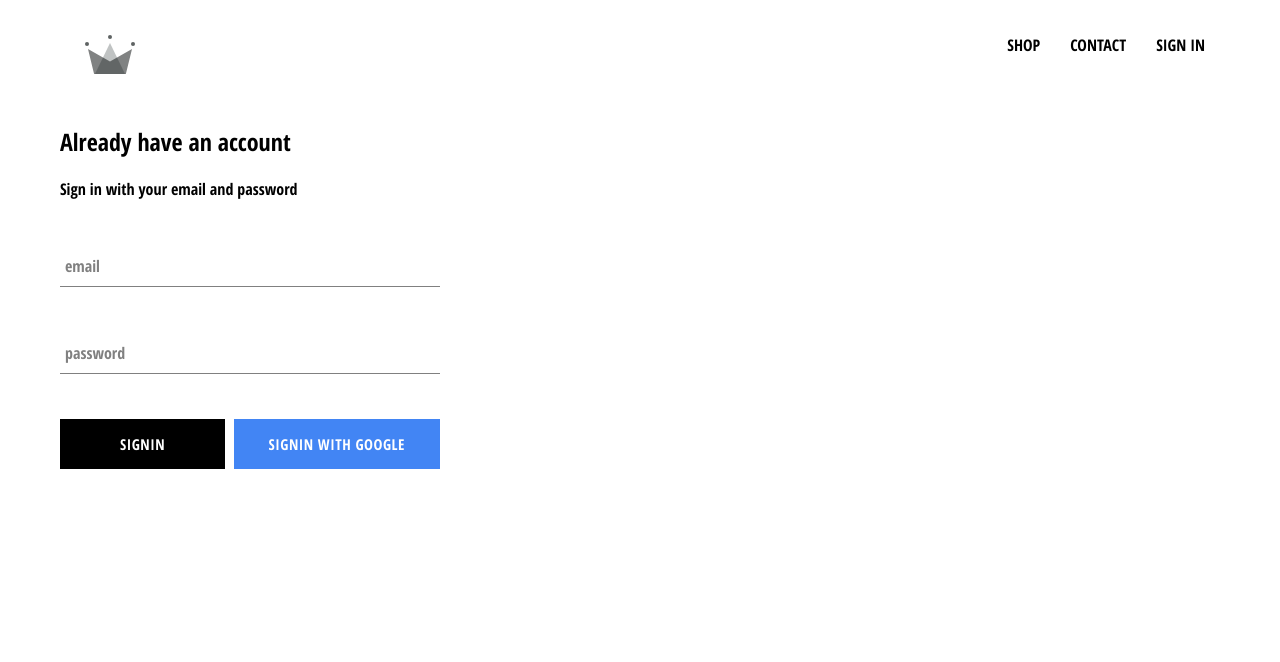
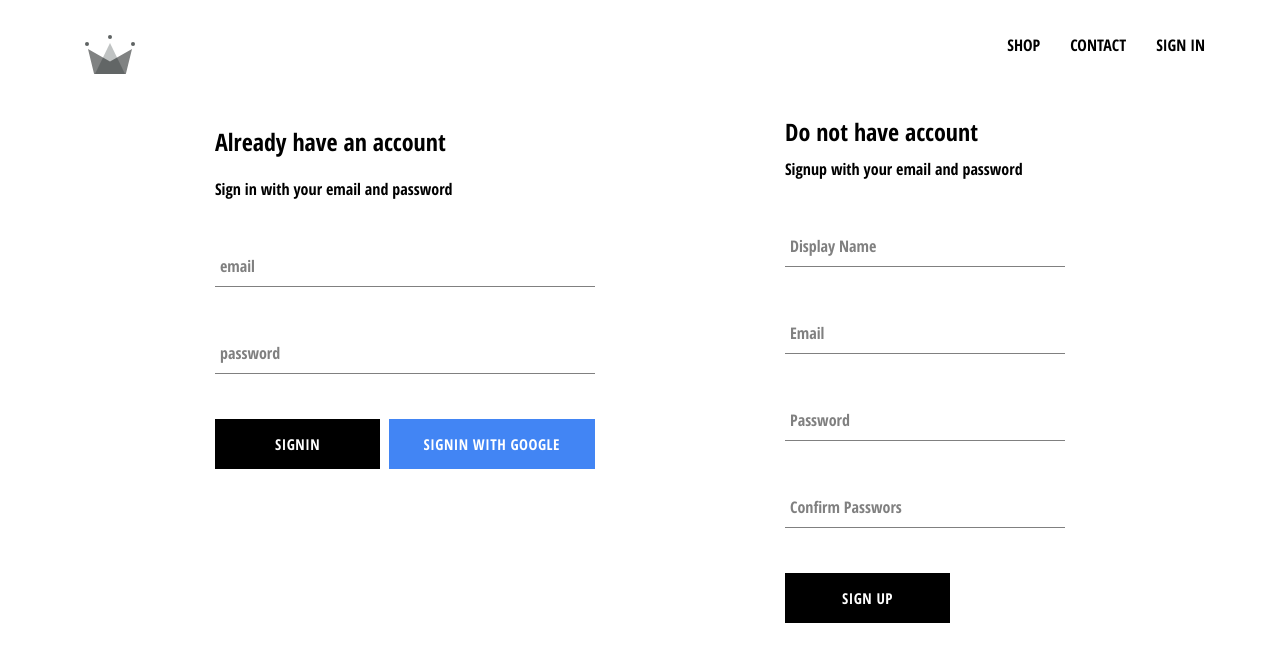
Before and after one commit to skthakur1122/Ecommerse, a React (Create React App) app: page /signin in a window 1280 px wide. Shown: the top 662 px of the page. Built offline with nearby package versions, Linux system fonts and the light colour scheme; no server answers.

Commit message:
impliment firebase utils, included with user authontication

```diff
--- a/src/App.js
+++ b/src/App.js
@@ -1,4 +1,5 @@
 //import logo from './logo.svg';
+
 import React from 'react';
 import './App.css';
 //import './pages/homepage/homepage.style.scss';
@@ -8,7 +9,8 @@
 import ShopPage  from './pages/Shop/shop.component.jsx';
 import Header from './components/header/header.component';
 import SignInAndSignUpPage from './pages/sign-in-and-sign-up/sign-in-and-sign-up';
-import { auth} from './firebase/firebase.utils';
+//import auth from './firebase/firebase.utils';
+ import {createUserProfileDocument, auth} from './firebase/firebase.utils';
 
 
 // const HatsPage = () => (
@@ -31,10 +33,76 @@
  unsubscribeFromAuth=null;
 
 
+//  componentDidMount (){
+//  this.unsubscribeFromAuth=auth.onAuthStateChanged   (async user => {
+
+//   if (userAuth) {
+//     const userRef = await  createUserProfileDocument(userAuth);
+
+//     userRef.onSnapshot(snapShot => {
+//       this.setState({
+//         currentUser: {
+//           id: snapShot.id,
+//           ...snapShot.data()
+//         }
+//       });
+
+//       console.log(this.state);
+//     });
+//   }
+
+// this.setState({currentUser: userAuth  });
+// console.log(user);
+
+
+//  });
+//  }
+//  componentWillUnmount(){
+//    this.unsubscribeFromAuth();
+//  }
+
+
+
+// render(){
+//   return (
+//     <div >
+//     <Header currentUser={this.state.currentUser} />
+//     <Switch>
+//     <Route exact path='/' component={HomePage} />
+//     <Route  path='/Shop' component={ShopPage} />
+//     <Route  path='/signin' component={SignInAndSignUpPage} />
+//     </Switch>
+
+
+
+//     </div>
+//   );
+// }
+
+
+// }
 componentDidMount (){
- this.unsubscribeFromAuth=auth.onAuthStateChanged   (user => {
-this.setState({currentUser: user });
-console.log(user);
+  this.unsubscribeFromAuth=auth.onAuthStateChanged   (async userAuth => {
+
+   if (userAuth) {
+     const userRef = await  createUserProfileDocument(userAuth);
+
+     userRef.onSnapshot(snapShot => {
+       this.setState({
+         currentUser: {
+           id: snapShot.id,
+           ...snapShot.data()
+         }
+       });
+       console.log(this.state);
+
+
+     });
+
+   }
+
+ this.setState({currentUser: userAuth  });
+ //c onsole.log(user);
 
 
   });
--- /dev/null
+++ b/src/components/sign-up/sign-up.component.jsx
@@ -0,0 +1,140 @@
+import React from 'react';
+import './sign-up.style.scss';
+ import FormInput from '../form-input/form-input.component';
+ import CustomButton from '../custom-button/custom-button.component';
+  import {auth, createUserProfileDocument} from '../../firebase/firebase.utils';
+//import { c } from 'tar';
+
+
+  class SignUp extends React.Component {
+  constructor (){
+   super();
+
+   this.state = {
+       displayName:'',
+       email:'',
+       password:'',
+       confirmPassword:''
+   };
+ }
+
+//  handleSubmit = async event => {
+//  event.preventDeafault();
+//  const{displayName, email, password, confirmPassword} = this.state;
+//  if(password !==  confirmPassword  ) {
+//    alert("password don't match");
+//    return;
+//  }
+//  try{
+//      const {user} = await auth.createUserWithEmailAndPassword(email,password);
+
+//      createUserProfileDocument(user,{displayName});
+//      this.setState({
+//         displayName:'',
+//         email:'',
+//         password:'',
+//         confirmPassword:''
+
+
+//      });
+
+//  } catch (error){
+//      console.error(error);
+
+
+//  }
+
+
+//  };
+//  handleChange = event => {
+//   const {name,value} = event.target;
+
+//   this.setState({[name]: value});
+
+//  }
+handleSubmit = async event => {
+  event.preventDefault();
+
+  const { displayName, email, password, confirmPassword } = this.state;
+
+  if (password !== confirmPassword) {
+    alert("passwords don't match");
+    return;
+  }
+
+  try {
+    const { user } = await auth.createUserWithEmailAndPassword(
+      email,
+      password
+    );
+
+    await createUserProfileDocument(user, { displayName });
+
+    this.setState({
+      displayName: '',
+      email: '',
+      password: '',
+      confirmPassword: ''
+    });
+  } catch (error) {
+    console.error(error);
+  }
+};
+
+handleChange = event => {
+  const { name, value } = event.target;
+
+  this.setState({ [name]: value });
+};
+
+
+  render (){
+      const{displayName,email,password, confirmPassword} = this.state;
+
+    return(
+        <div className='sign-up'>
+        <h2 className='title'> Do not have account </h2>
+        <span>Signup with your email and password</span>
+        <form className='sign-up-form' onSubmit={this.handleSubmit}>
+        <FormInput
+        type='text'
+        name='displayName'
+        value={displayName}
+        onChange={this.handleChange}
+        label='Display Name'
+        required
+        />
+        <FormInput
+        type='email '
+        name='email'
+        value={email}
+        onChange={this.handleChange}
+        label='Email'
+        required
+        />
+        <FormInput
+        type='password'
+        name='password'
+        value={password}
+        onChange={this.handleChange}
+        label='Password'
+        required
+        />
+        <FormInput
+        type='password'
+        name='confirmPassword'
+        value={confirmPassword}
+        onChange={this.handleChange}
+        label='Confirm Passwors'
+        required
+        />
+
+        <CustomButton type='submit'>SIGN UP</CustomButton>
+        </form>
+        </div>
+    );
+
+  }
+}
+
+export default SignUp;
--- /dev/null
+++ b/src/components/sign-up/sign-up.style.scss
@@ -0,0 +1,11 @@
+.sign-up{
+
+    display: flex;
+    flex-direction: column;
+    width: 280px;
+
+    .title{
+
+        margin: 10px 0;
+    }
+}
--- a/src/firebase/firebase.utils.js
+++ b/src/firebase/firebase.utils.js
@@ -15,6 +15,32 @@
 
 };
 
+export const createUserProfileDocument = async (userAuth, additionalData) => {
+    if (!userAuth) return;
+
+    const userRef = firestore.doc(`user/${userAuth.uid}`);
+
+    const snapShot = await userRef.get();
+
+    if (!snapShot.exists) {
+      const { displayName, email } = userAuth;
+      const createdAt = new Date();
+      try {
+        await userRef.set({
+          displayName,
+          email,
+          createdAt,
+          ...additionalData
+        });
+      } catch (error) {
+        console.log('error creating user', error.message);
+      }
+    }
+
+    return userRef;
+  };
+
+
 firebase.initializeApp(config);
 
 export const auth = firebase.auth();
--- a/src/pages/sign-in-and-sign-up/sign-in-and-sign-up.jsx
+++ b/src/pages/sign-in-and-sign-up/sign-in-and-sign-up.jsx
@@ -1,10 +1,12 @@
 import React from 'react';
 import './sign-in-and-sign-up.style.scss';
 import SignIn from '../../components/sign-in/sign-in.component';
+import SignUp from '../../components/sign-up/sign-up.component';
 
 const SignInAndSignUpPage = () =>(
 <div className='sign-in-and-ign-up'>
 <SignIn/>
+<SignUp/>
 </div>
 );
 
--- a/src/pages/sign-in-and-sign-up/sign-in-and-sign-up.style.scss
+++ b/src/pages/sign-in-and-sign-up/sign-in-and-sign-up.style.scss
@@ -0,0 +1,9 @@
+.sign-in-and-ign-up{
+width: 850px;
+display: flex;
+justify-content: space-between;
+
+margin: 10px auto;
+
+
+}
```
Lines whose indentation alone changed are shown as unchanged.
